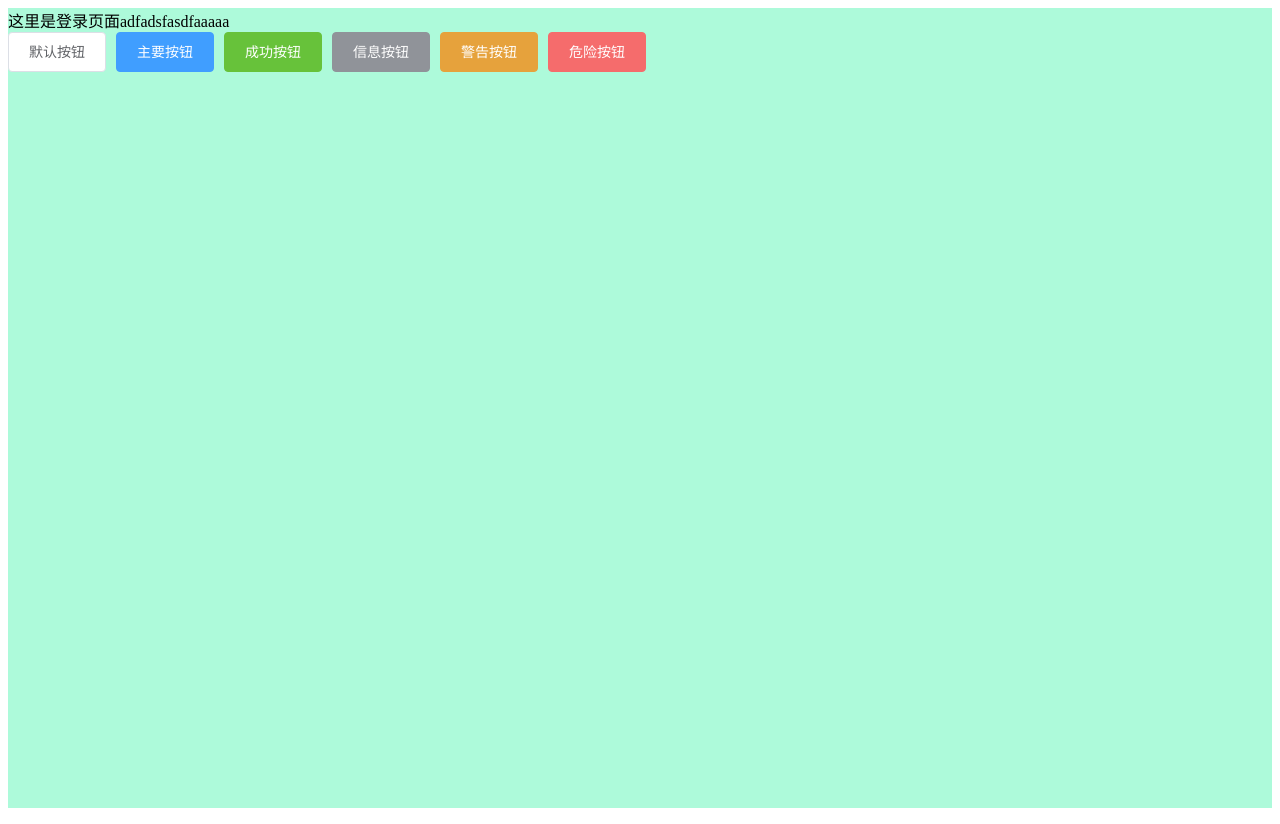
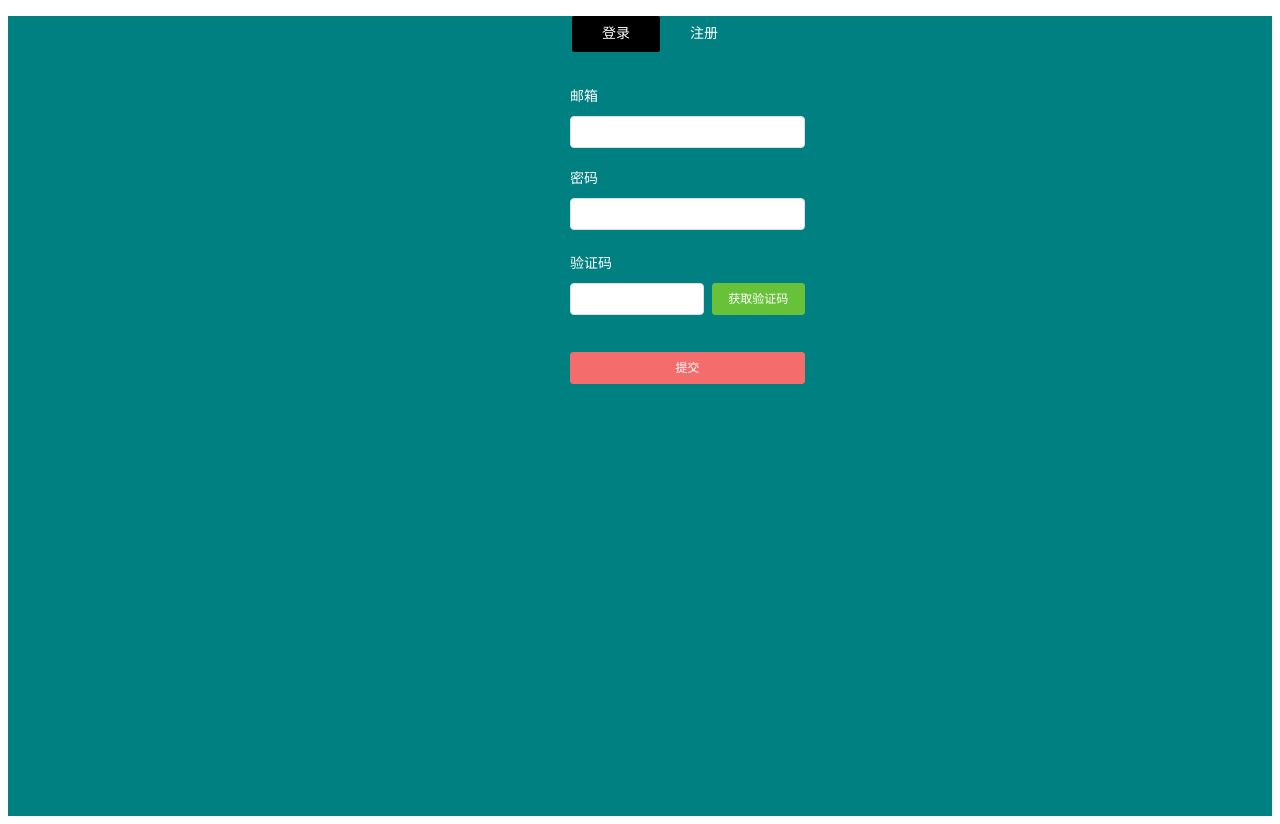
Before and after one commit to eGene-NaN/vue-admin-1, a Vue app: page /#/login in a window 1280 px wide. Built offline with nearby package versions, Linux system fonts and the light colour scheme.

Commit message:
Login layout modify

```diff
--- a/src/App.vue
+++ b/src/App.vue
@@ -3,8 +3,3 @@
     <router-view />
   </div>
 </template>
-
-<style lang="scss">
-#app {
-}
-</style>
--- a/src/views/Login/index.vue
+++ b/src/views/Login/index.vue
@@ -1,25 +1,192 @@
 <template>
   <div id="login">
-    这里是登录页面adfadsfasdfaaaaa
-    <el-row>
-      <el-button>默认按钮</el-button>
-      <el-button type="primary">主要按钮</el-button>
-      <el-button type="success">成功按钮</el-button>
-      <el-button type="info">信息按钮</el-button>
-      <el-button type="warning">警告按钮</el-button>
-      <el-button type="danger">危险按钮</el-button>
-    </el-row>
+    <!-- 内容区 -->
+    <div class="login-wrap">
+      <ul class="menu-tab">
+        <li
+          v-for="item in menuTab"
+          :key="item.id"
+          :class="{ current: item.current }"
+          @click="toggleMenu(item)"
+        >
+          {{ item.txt }}
+        </li>
+      </ul>
+      <el-form
+        :model="ruleForm"
+        status-icon
+        :rules="rules"
+        ref="ruleForm"
+        label-width="95px"
+        class="login-form"
+        size="small"
+      >
+        <el-form-item prop="pass" class="item-form">
+          <label>邮箱</label>
+          <el-input
+            type="password"
+            v-model="ruleForm.pass"
+            autocomplete="off"
+          ></el-input>
+        </el-form-item>
+        <el-form-item prop="checkPass">
+          <label>密码</label>
+          <el-input
+            type="password"
+            v-model="ruleForm.checkPass"
+            autocomplete="off"
+          ></el-input>
+        </el-form-item>
+        <el-form-item prop="age">
+          <label>验证码</label>
+          <el-row :gutter="8">
+            <el-col :span="14">
+              <el-input v-model.number="ruleForm.age"></el-input>
+            </el-col>
+            <el-col :span="10">
+              <el-button type="success" class="block">获取验证码</el-button>
+            </el-col>
+          </el-row>
+        </el-form-item>
+        <el-form-item>
+          <el-button
+            type="danger"
+            @click="submitForm('ruleForm')"
+            class="login-btn block"
+            >提交</el-button
+          >
+          <!-- <el-button @click="resetForm('ruleForm')">重置</el-button> -->
+        </el-form-item>
+      </el-form>
+    </div>
   </div>
 </template>
 
 <script>
 export default {
-  name: "login"
+  name: "login",
+  data() {
+    var checkAge = (rule, value, callback) => {
+      if (!value) {
+        return callback(new Error("年龄不能为空"));
+      }
+      setTimeout(() => {
+        if (!Number.isInteger(value)) {
+          callback(new Error("请输入数字值"));
+        } else {
+          if (value < 18) {
+            callback(new Error("必须年满18岁"));
+          } else {
+            callback();
+          }
+        }
+      }, 1000);
+    };
+    var validatePass = (rule, value, callback) => {
+      if (value === "") {
+        callback(new Error("请输入密码"));
+      } else {
+        if (this.ruleForm.checkPass !== "") {
+          this.$refs.ruleForm.validateField("checkPass");
+        }
+        callback();
+      }
+    };
+    var validatePass2 = (rule, value, callback) => {
+      if (value === "") {
+        callback(new Error("请再次输入密码"));
+      } else if (value !== this.ruleForm.pass) {
+        callback(new Error("两次输入密码不一致!"));
+      } else {
+        callback();
+      }
+    };
+    return {
+      menuTab: [
+        { txt: "登录", current: true },
+        { txt: "注册", current: false }
+      ],
+      ruleForm: {
+        pass: "",
+        checkPass: "",
+        age: ""
+      },
+      rules: {
+        pass: [{ validator: validatePass, trigger: "blur" }],
+        checkPass: [{ validator: validatePass2, trigger: "blur" }],
+        age: [{ validator: checkAge, trigger: "blur" }]
+      }
+    };
+  },
+  created() {},
+  mounted() {},
+  methods: {
+    // vue 数据驱动视图渲染
+    // js 操纵DOM元素
+    toggleMenu(data) {
+      this.menuTab.forEach(element => {
+        element.current = false;
+      });
+      data.current = true;
+    },
+    submitForm(formName) {
+      this.$refs[formName].validate(valid => {
+        if (valid) {
+          alert("submit!");
+        } else {
+          console.log("error submit!!");
+          return false;
+        }
+      });
+    },
+    resetForm(formName) {
+      this.$refs[formName].resetFields();
+    }
+  }
 };
 </script>
+
 <style lang="scss" scoped>
 #login {
   height: 100vh;
-  background-color: #adfada;
+  background-color: #008080;
+}
+.login-wrap {
+  width: 330px;
+  margin: auto;
+}
+.menu-tab {
+  text-align: center;
+  li {
+    display: inline-block;
+    width: 88px;
+    line-height: 36px;
+    font-size: 14px;
+    color: #fff;
+    border-radius: 2px;
+    cursor: pointer;
+  }
+  .current {
+    background-color: rgba(0, 0, 0, 1);
+  }
+}
+.login-form {
+  margin-top: 29px;
+  label {
+    display: block;
+    font-size: 14px;
+    color: #fff;
+    margin-bottom: 3px;
+  }
+  .item-form {
+    margin-bottom: 15px;
+  }
+  .block {
+    display: block;
+    width: 100%;
+  }
+  .login-btn {
+    margin-top: 19px;
+  }
 }
 </style>
--- a/vue.config.js
+++ b/vue.config.js
@@ -26,7 +26,7 @@
         // css预设器配置项
         loaderOptions: {
             sass: {
-              prependData: `@import "./src/styles/main.scss";`
+                prependData: `@import "./src/styles/main.scss";`
             }
         },
         // 启用 CSS modules for all css / pre-processor files
```
Also changed, not shown: .eslintrc.js.
